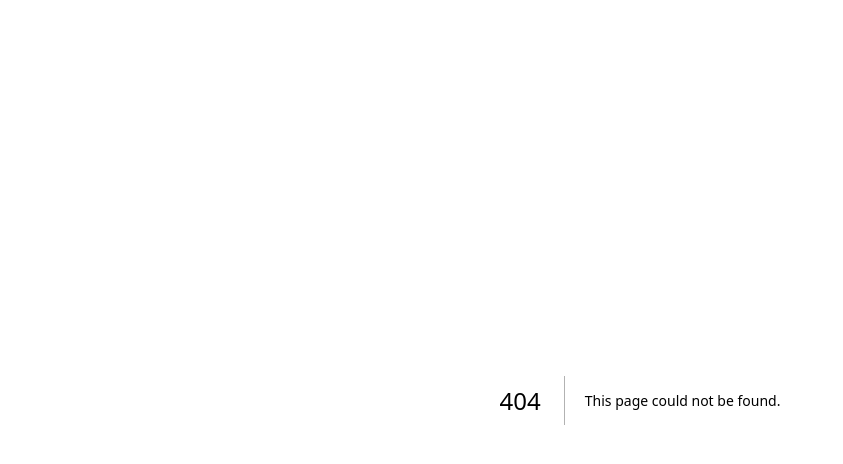
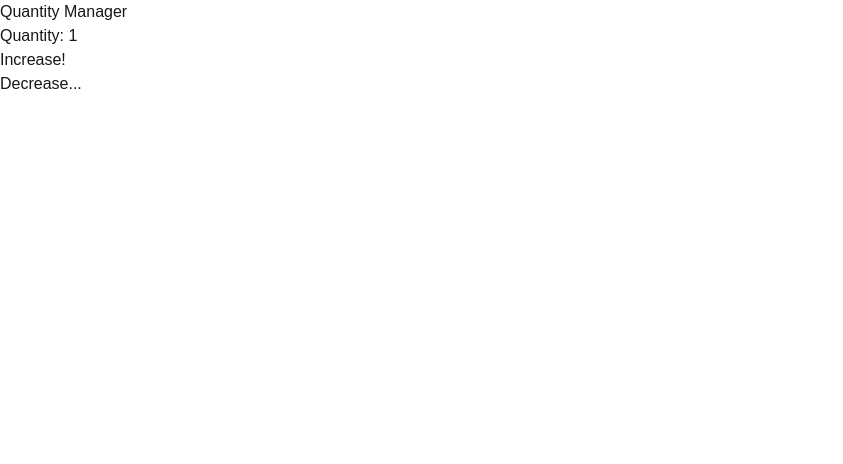
Before and after one commit to bnhao/cprg306-assignments, a Next.js app: page /week-4 in a window 1280 px wide. Before the commit this address had no page. Shown: the top 464 px of the page, without its empty margins (0-843 px from the left). Built offline with nearby package versions, Linux system fonts and the light colour scheme.

Commit message:
Week 4 Asg

```diff
--- a/app/page.js
+++ b/app/page.js
@@ -7,6 +7,8 @@ export default function Page() {
       <Link href="./week-2/" className="underline text-cyan-600 hover:text-cyan-300">Week 2 Assignments</Link>
       <p> </p>
       <Link href="./week-3/" className="underline text-cyan-600 hover:text-cyan-300">Week 3 Assignments</Link>
+      <br></br>
+      <Link href="./week-4/" className="underline text-cyan-600 hover:text-cyan-300">Week 4 Assignments</Link>
 
     </main>
   )
--- /dev/null
+++ b/app/week-4/new-item.js
@@ -0,0 +1,31 @@
+"use client"
+
+import { useState } from "react";
+
+export default function NewItem() {
+    const [quantity, setQuantity] = useState(1);
+
+    const IncreaseQuantity = () => {
+        let currentQuantity = quantity;
+        if (quantity < 20) {
+            setQuantity(quantity + 1);
+        }
+    }
+
+    const DecreaseQuantity = () => {
+        let currentQuantity = quantity;
+        if (quantity > 1) {
+            setQuantity(quantity - 1);
+        }
+    };
+
+    return (
+        <div>
+            <h2>Quantity Manager</h2>
+            <p>Quantity: {quantity}</p>
+            <button onClick={IncreaseQuantity}>Increase! </button> <br />
+            <button onClick={DecreaseQuantity}>Decrease... </button>
+
+        </div>
+    );
+}
--- /dev/null
+++ b/app/week-4/page.js
@@ -0,0 +1,9 @@
+import NewItem from "./new-item";
+
+export default function NewItemPage() {
+    return (
+        <main>
+            < NewItem />
+        </main>
+    )
+}
```
